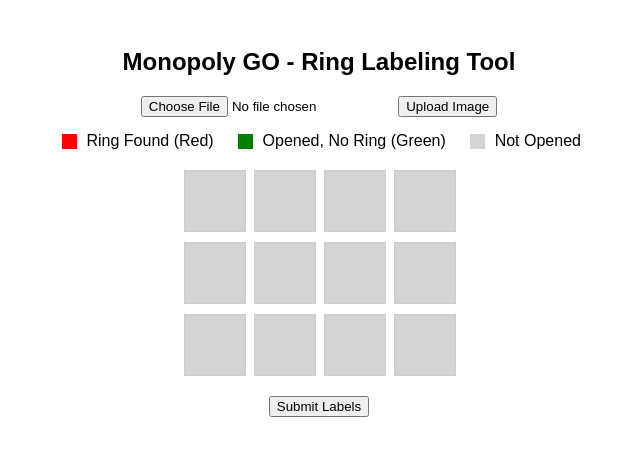
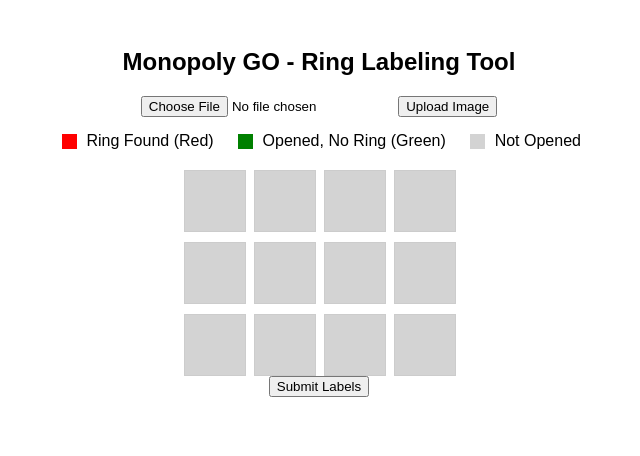
Before and after one commit to PSCuber7/MonopolyGO-BankHeist-Predictor, a plain HTML site: page index.html in a window 1280 px wide. Shown: the whole page, without its empty margins (321-961 px from the left). Drawn offline with Linux system fonts and the light colour scheme.

Commit message:
Update index.html

```diff
--- a/index.html
+++ b/index.html
@@ -52,10 +52,10 @@
 
   <div class="grid" id="tileGrid"></div>
 
-  <form id="labelForm" method="POST" action="/submit_labels">
-    <input type="hidden" name="labels" id="labelsInput">
-    <button type="submit" style="margin-top: 20px;">Submit Labels</button>
-  </form>
+<form id="labelForm" method="POST" action="/submit_labels">
+  <input type="hidden" name="labels" id="labelsInput">
+  <button type="submit">Submit Labels</button>
+</form>
 
   <script>
     const grid = document.getElementById("tileGrid");
```
